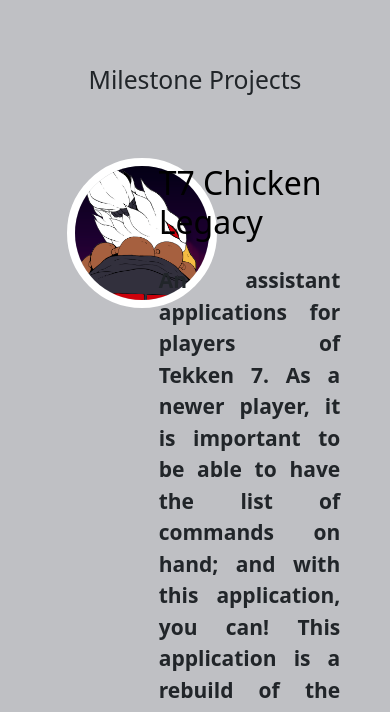
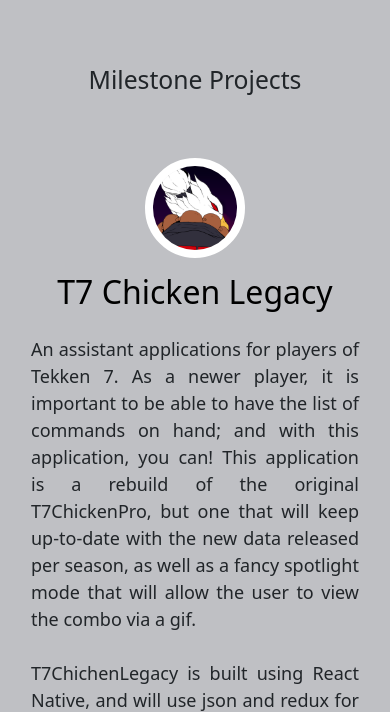
Before and after one commit to CPritchard007/portfolio-2021, a website: page index.html in a window 390 px wide. Shown: the part 2590-3302 px from the top of the page. Drawn offline with nearby package versions, Linux system fonts and the light colour scheme.

Commit message:
fixed the style for mobile users

```diff
--- a/stylesheet.scss
+++ b/stylesheet.scss
@@ -40,9 +40,6 @@
                 }
 
             }
-
-
-
 
         }
 
@@ -119,14 +116,19 @@
                 display: flex;
                 padding: 15px;
                 position: relative;
+
+
+
                 div.logoContainer {
-                    width: 30%;
+
+
                     img {
                         width: 150px;
                         height: 150px;
                         border-radius: 50%;
                         border: 8px white solid;
-                        margin-top: 25px
+                        margin-top: 25px;
+                        background-color: whitesmoke;
                     }
                 }
                 .descriptionContainer {
@@ -174,12 +176,42 @@
 
                     }
                     &:hover p {
-
-                        width: 120px;
+                        width: 110px;
                     }
 
                 }
 
+            }
+
+            .milestoneItemContainer {
+                @media screen and (max-width: 600px){
+                    margin-top: 40px;
+                    width: 100%;
+                    padding: 0;
+                    display: block;
+                    // background-color: lightgreen;
+
+                    div.logoContainer {
+
+                        justify-content: center;
+                        // background-color: indianred;
+                        text-align: center;
+
+                        img {
+                            width: 100px;
+                            height: 100px;
+                            margin: auto;
+                        }
+                    }
+                    h3 {
+                        padding-top: 0;
+                        text-align: center;
+                    }
+                    .descriptionContainer p {
+                        font-size: 18px;
+                        font-weight: 500;
+                    }
+                }
             }
         }
     }
```
Also changed, not shown: dist/stylesheet.css.
